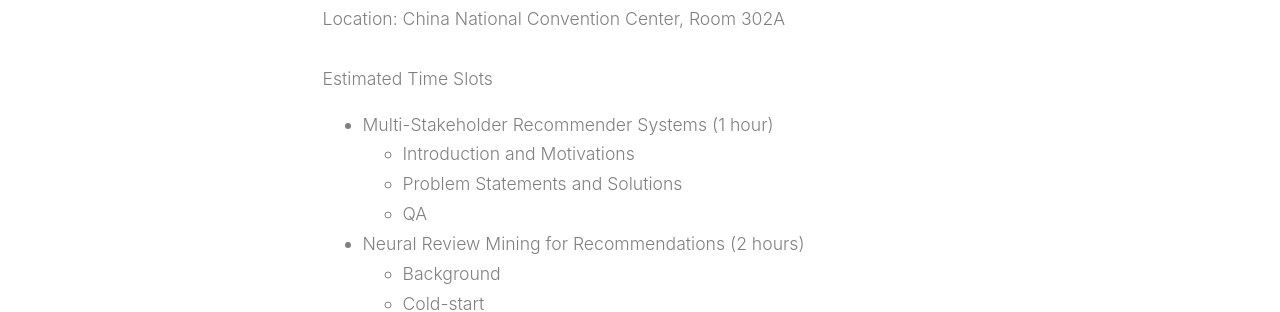
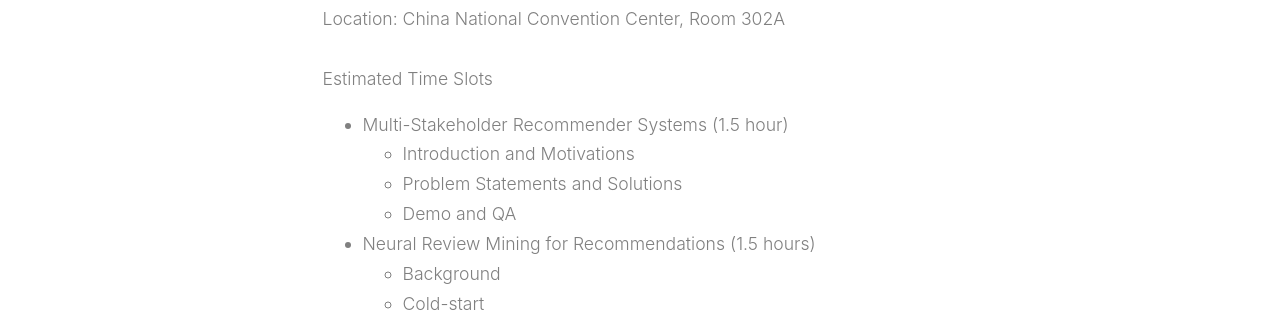
Before and after one commit to tutorialcikm/tutorialcikm.github.io, a plain HTML site: page index.html in a window 1280 px wide. Shown: the part 2070-2382 px from the top of the page. Drawn offline with Linux system fonts and the light colour scheme; files whose address does not match are found by name; a web font is replaced by a local one.

Commit message:
Update index.html

```diff
--- a/index.html
+++ b/index.html
@@ -202,13 +202,13 @@
 
 			Estimated Time Slots<br>
 			<ul align="left">
-  <li>Multi-Stakeholder Recommender Systems (1 hour)</li>
+  <li>Multi-Stakeholder Recommender Systems (1.5 hour)</li>
   <ul>
 	<li>Introduction and Motivations</li>
 	<li>Problem Statements and Solutions</li>
-	<li>QA</li>
+	<li>Demo and QA</li>
 </ul>
-  <li>Neural Review Mining for Recommendations (2 hours)</li>
+  <li>Neural Review Mining for Recommendations (1.5 hours)</li>
   <ul>
 	<li>Background</li>
 	<li>Cold-start</li>
```
